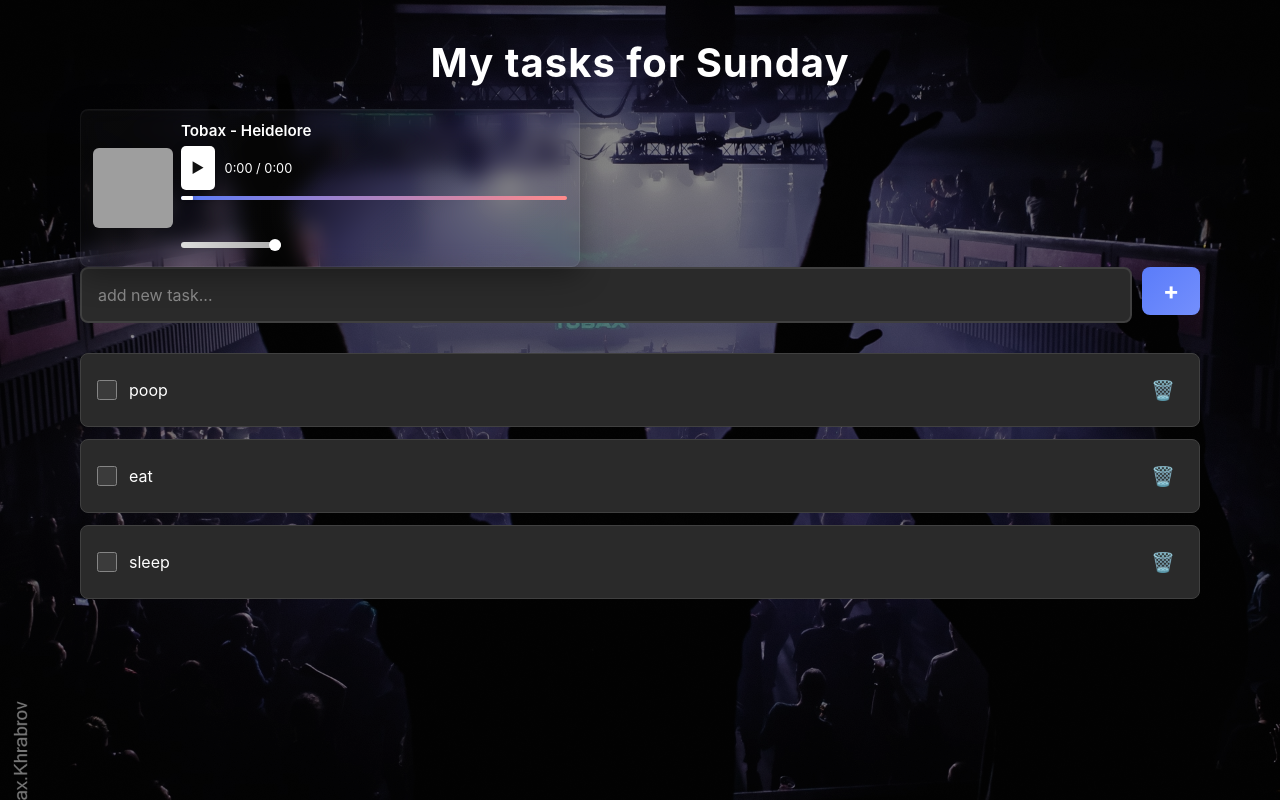
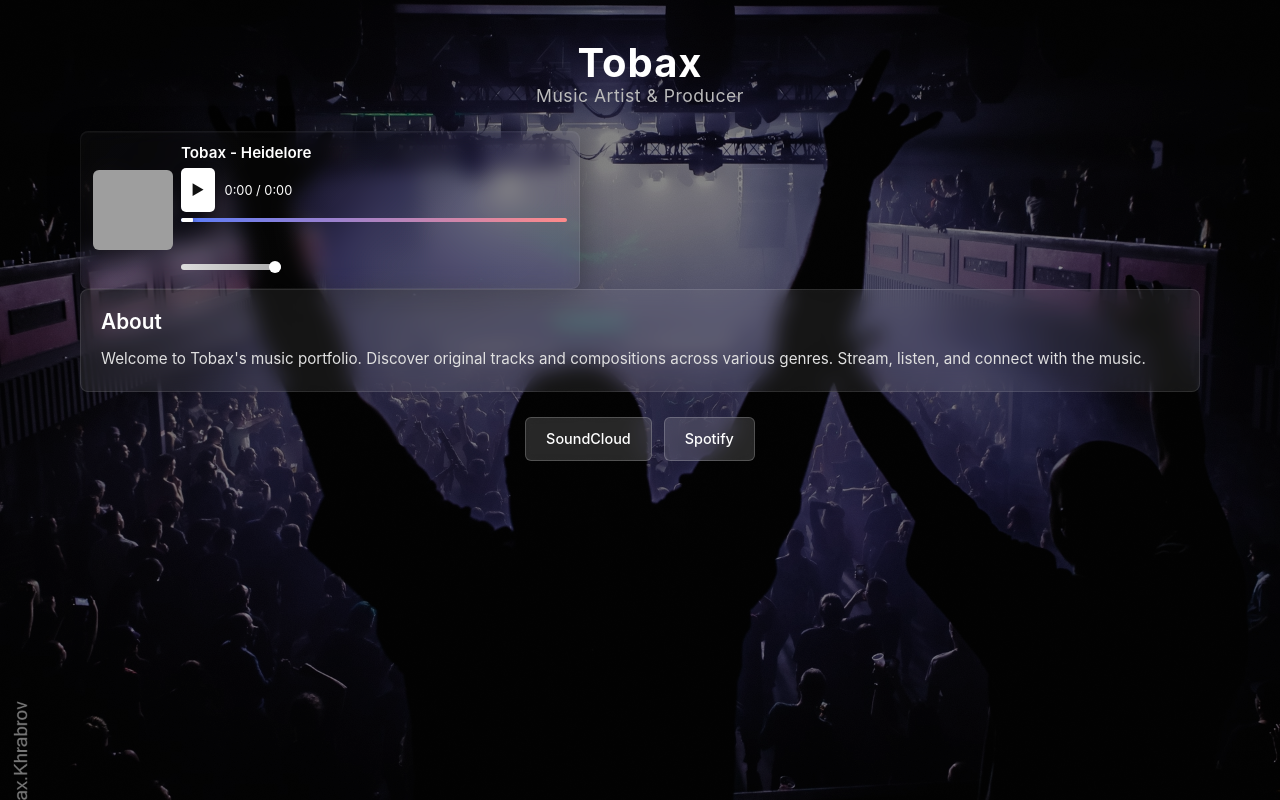
Before and after one commit to Strokow/Tobax-Web-Site, a React (Vite) app: page / in a window 1280 px wide. Built offline with nearby package versions, Linux system fonts and the light colour scheme; grey boxes are pictures that could not be loaded.

Commit message:
feat: rebuild as Tobax website, remove task manager logic, add artist profile layout

```diff
--- a/src/App.css
+++ b/src/App.css
@@ -68,9 +68,73 @@
   text-align: center;
   color: #fff;
   font-size: 2.5em;
-  margin: 0 0 30px 0;
+  margin: 0 0 10px 0;
   font-weight: 700;
   letter-spacing: 1px;
+}
+
+.subtitle {
+  text-align: center;
+  color: #bbb;
+  font-size: 1.1em;
+  margin: 0 0 30px 0;
+  font-weight: 400;
+  letter-spacing: 0.5px;
+}
+
+.content-section {
+  background: rgba(255, 255, 255, 0.08);
+  backdrop-filter: blur(10px);
+  border: 1px solid rgba(255, 255, 255, 0.1);
+  border-radius: 8px;
+  padding: 20px;
+  margin-bottom: 25px;
+  color: #e0e0e0;
+  line-height: 1.6;
+}
+
+.content-section h2 {
+  color: #fff;
+  font-size: 1.3em;
+  margin: 0 0 12px 0;
+  font-weight: 600;
+}
+
+.content-section p {
+  margin: 0;
+  font-size: 0.95em;
+}
+
+.links-section {
+  display: flex;
+  gap: 12px;
+  margin-bottom: 20px;
+  flex-wrap: wrap;
+  justify-content: center;
+}
+
+.link-btn {
+  padding: 10px 20px;
+  background: rgba(255, 255, 255, 0.15);
+  border: 1px solid rgba(255, 255, 255, 0.2);
+  border-radius: 6px;
+  color: #fff;
+  text-decoration: none;
+  font-size: 0.9em;
+  font-weight: 500;
+  transition: all 0.3s ease;
+  backdrop-filter: blur(10px);
+}
+
+.link-btn:hover {
+  background: rgba(255, 255, 255, 0.25);
+  border-color: rgba(255, 255, 255, 0.4);
+  transform: translateY(-2px);
+  box-shadow: 0 4px 15px rgba(0, 0, 0, 0.3);
+}
+
+.link-btn:active {
+  transform: translateY(0);
 }
 
 .input-section {
--- a/src/App.jsx
+++ b/src/App.jsx
@@ -3,49 +3,14 @@ import './App.css'
 import AudioPlayer from './components/AudioPlayer'
 
 function App() {
-  const [tasks, setTasks] = useState([
-    { id: 1, text: 'poop', completed: false },
-    { id: 2, text: 'eat', completed: false },
-    { id: 3, text: 'sleep', completed: false },
-  ])
-  const [input, setInput] = useState('')
-
-  const addTask = () => {
-    if (input.trim()) {
-      setTasks([...tasks, {
-        id: Date.now(),
-        text: input,
-        completed: false
-      }])
-      setInput('')
-    }
-  }
-
-  const toggleTask = (id) => {
-    setTasks(tasks.map(task =>
-      task.id === id ? { ...task, completed: !task.completed } : task
-    ))
-  }
-
-  const deleteTask = (id) => {
-    setTasks(tasks.filter(task => task.id !== id))
-  }
-
-  const handleKeyPress = (e) => {
-    if (e.key === 'Enter') {
-      addTask()
-    }
-  }
-
   return (
     <div className="app">
       <div className="container">
-        <h1 className="title">My tasks for Sunday</h1>
+        <h1 className="title">Tobax</h1>
+        <p className="subtitle">Music Artist & Producer</p>
 
-        {/* Custom audio player (uses local files in src/assets/) */}
+        {/* Audio Player */}
         <div className="player-wrapper">
-          {/* AudioPlayer component created in src/components/AudioPlayer.jsx */}
-          {/* Place audio file at src/assets/heidelore.mp3 and cover at src/assets/heidelore.jpg */}
           <AudioPlayer
             audioSrc="/src/assets/heidelore.mp3"
             coverSrc="/src/assets/heidelore.jpg"
@@ -53,45 +18,24 @@ function App() {
             title="Heidelore"
           />
         </div>
-        <div className="input-section">
-          <input
-            type="text"
-            value={input}
-            onChange={(e) => setInput(e.target.value)}
-            onKeyPress={handleKeyPress}
-            placeholder="add new task..."
-            className="task-input"
-          />
-          <button onClick={addTask} className="add-button">
-            <span className="plus-icon">+</span>
-          </button>
+
+        {/* Content Section */}
+        <div className="content-section">
+          <h2>About</h2>
+          <p>
+            Welcome to Tobax's music portfolio. Discover original tracks and compositions across various genres.
+            Stream, listen, and connect with the music.
+          </p>
         </div>
 
-        <div className="tasks-list">
-          {tasks.length === 0 ? (
-            <p className="empty-message">Нет задач. Добавьте первую!</p>
-          ) : (
-            tasks.map(task => (
-              <div
-                key={task.id}
-                className={`task-item ${task.completed ? 'completed' : ''}`}
-              >
-                <input
-                  type="checkbox"
-                  checked={task.completed}
-                  onChange={() => toggleTask(task.id)}
-                  className="task-checkbox"
-                />
-                <span className="task-text">{task.text}</span>
-                <button
-                  onClick={() => deleteTask(task.id)}
-                  className="delete-button"
-                >
-                  <span className="trash-icon">🗑️</span>
-                </button>
-              </div>
-            ))
-          )}
+        {/* Links Section */}
+        <div className="links-section">
+          <a href="https://soundcloud.com/alex-tobax" target="_blank" rel="noreferrer" className="link-btn">
+            SoundCloud
+          </a>
+          <a href="https://open.spotify.com" target="_blank" rel="noreferrer" className="link-btn">
+            Spotify
+          </a>
         </div>
       </div>
     </div>
```
